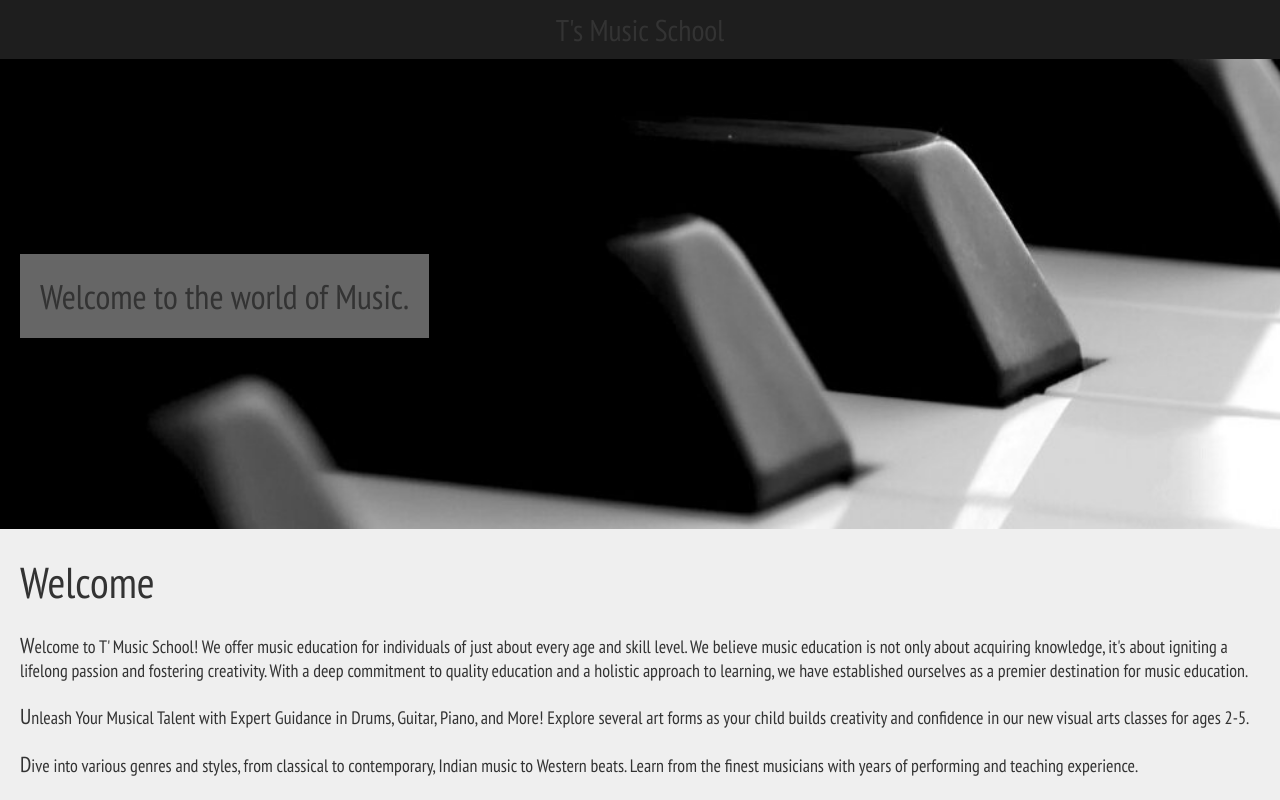
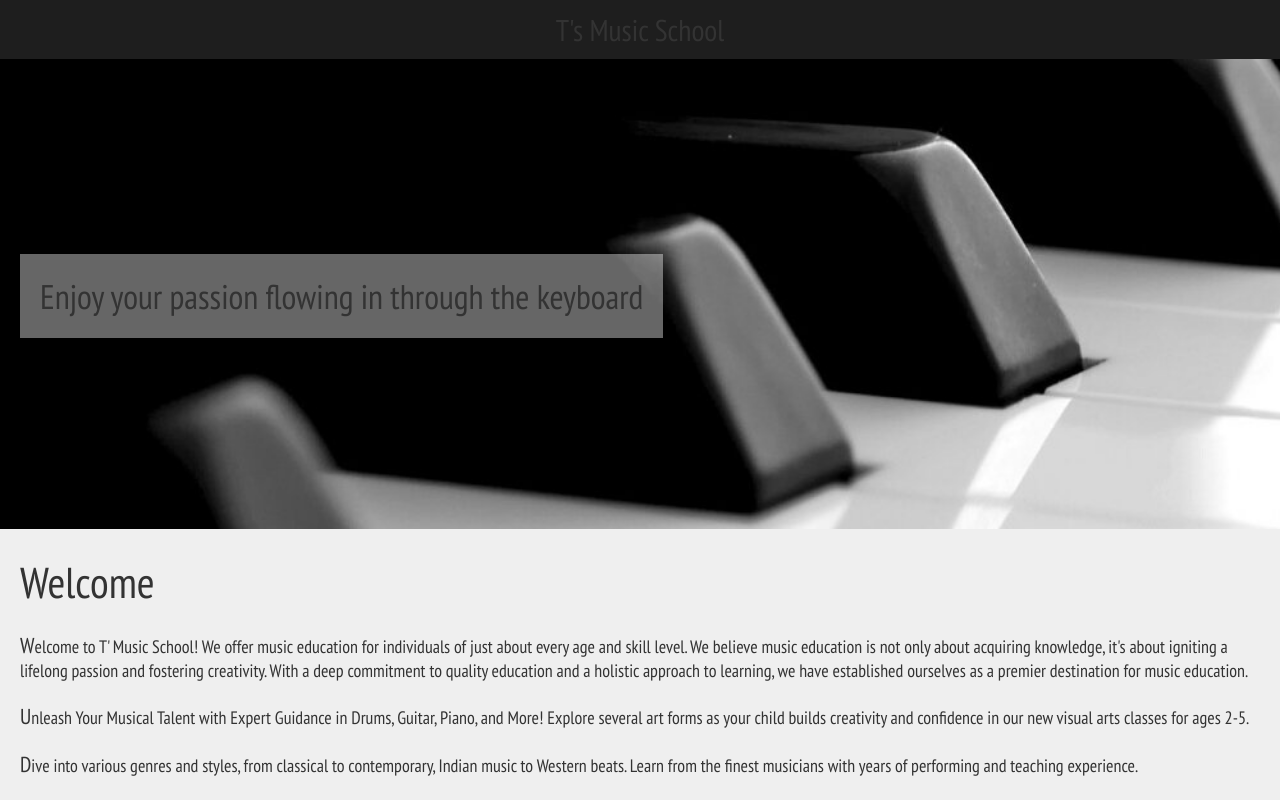
Before and after one commit to jagatjeevan/t-piano-music, a Next.js app: page / in a window 1280 px wide. Built offline with nearby package versions, Linux system fonts and the light colour scheme.

Commit message:
Banner text updates with image change

```diff
--- a/src/components/HeroBanner.js
+++ b/src/components/HeroBanner.js
@@ -4,7 +4,23 @@ import Image from 'next/image';
 import styles from '../styles/HeroBanner.module.scss';
 import { useEffect, useState } from 'react';
 
-const images = ['/gallery/piano.jpg', '/gallery/piano1.jpg', '/gallery/drums.jpg'];
+const images = [
+  {
+    id: 1,
+    imgSrc: '/gallery/piano.jpg',
+    description: 'Welcome to the world of Music.',
+  },
+  {
+    id: 2,
+    imgSrc: '/gallery/piano1.jpg',
+    description: 'Enjoy your passion flowing in through the keyboard',
+  },
+  {
+    id: 2,
+    imgSrc: '/gallery/drums.jpg',
+    description: 'Play your favorite song hitting the drums',
+  },
+];
 let timer;
 let timeInterval = 3500;
 
@@ -31,13 +47,13 @@ const HeroBanner = () => {
   return (
     <figure className={styles.heroBanner}>
       <Image
-        src={images[count]}
+        src={images[count].imgSrc}
         width={1200}
         height={300}
         alt="Music school"
         className={styles.banner}
       />
-      <figcaption className={styles.caption}>Welcome to the world of Music.</figcaption>
+      <figcaption className={styles.caption}>{images[count].description}</figcaption>
     </figure>
   );
 };
```
